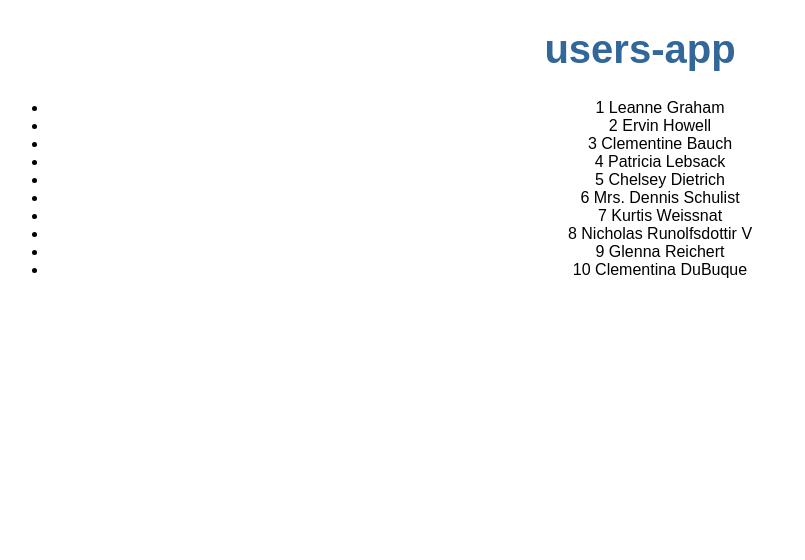
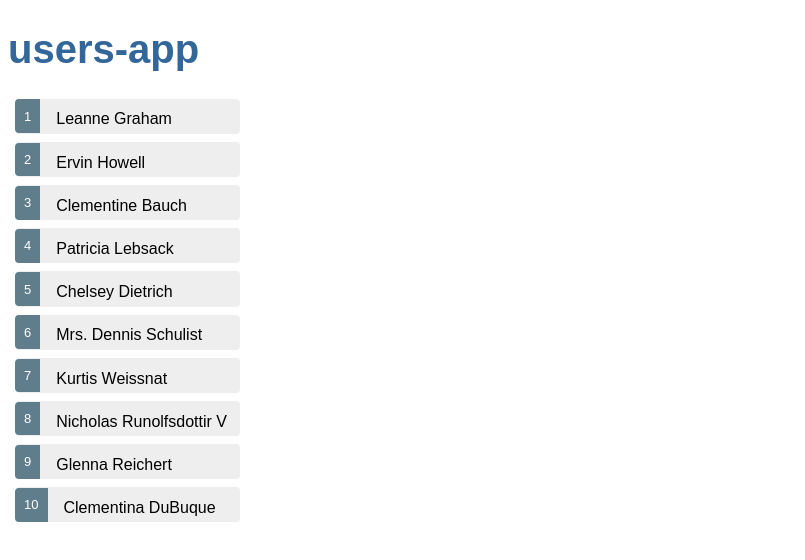
Before and after one commit to RoxanaPopa/Users-App, an Angular app: page / in a window 1280 px wide. Shown: the top 560 px of the page, without its empty margins (0-805 px from the left). Built offline with nearby package versions, Linux system fonts and the light colour scheme.

Commit message:
Added and fixed style for the list

```diff
--- a/src/app/app.component.html
+++ b/src/app/app.component.html
@@ -1,5 +1,5 @@
 <!--The content below is only a placeholder and can be replaced.-->
-<div style="text-align:center">
+<!-- <div style="text-align:center"> -->
   <h1>
     {{ title }}
   </h1>
--- a/src/app/users/users.component.css
+++ b/src/app/users/users.component.css
@@ -3,13 +3,13 @@
     background-color: #CFD8DC !important;
     color: white;
   }
-  .heroes {
+  .users {
     margin: 0 0 2em 0;
     list-style-type: none;
     padding: 0;
     width: 15em;
   }
-  .heroes li {
+  .users li {
     cursor: pointer;
     position: relative;
     left: 0;
@@ -19,25 +19,25 @@
     height: 1.6em;
     border-radius: 4px;
   }
-  .heroes li.selected:hover {
+  .users li.selected:hover {
     background-color: #BBD8DC !important;
     color: white;
   }
-  .heroes li:hover {
+  .users li:hover {
     color: #607D8B;
     background-color: #DDD;
     left: .1em;
   }
-  .heroes .text {
+  .users .text {
     position: relative;
     top: -3px;
   }
-  .heroes .badge {
+  .users .badge {
     display: inline-block;
     font-size: small;
     color: white;
     padding: 0.8em 0.7em 0 0.7em;
-    background-color: #607D8B;
+    background-color: #607d8B;
     line-height: 1em;
     position: relative;
     left: -1px;
```
Also changed, not shown: src/app/mock-users.ts (indentation only).
